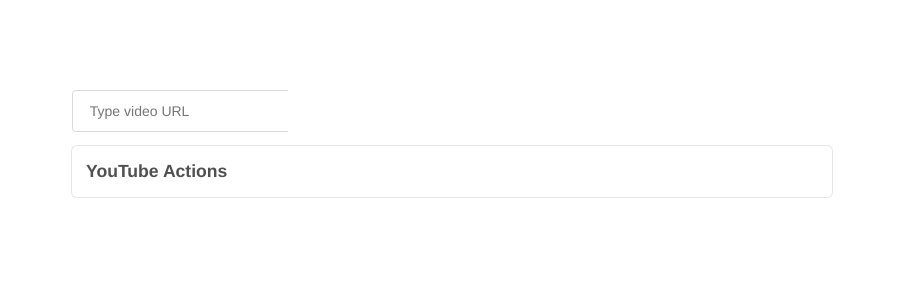
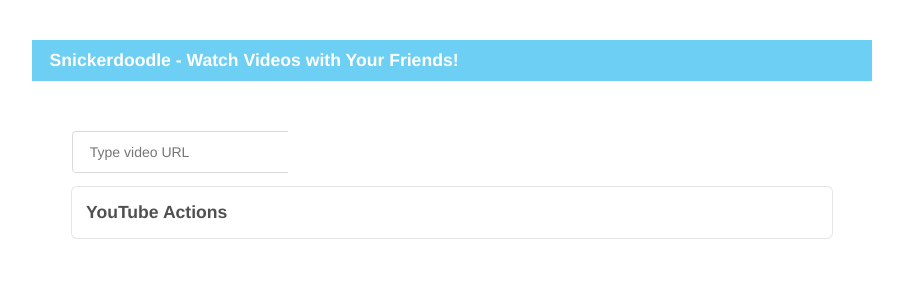
Before and after one commit to zach-taylor/snickerdoodle, a Flask app: page /video in a window 1280 px wide. Shown: the top 300 px of the page, without its empty margins (188-1091 px from the left). Run offline with Flask 2, Linux system fonts and the light colour scheme; some libraries are stand-ins or nearby versions.

Commit message:
Minor tweaks and changes

```diff
--- a/templates/home.html
+++ b/templates/home.html
@@ -22,7 +22,7 @@
       <div class="jumbotron" id="jumbo-thing">
         <img class="img-polaroid">
         <h1>Watch Videos with Your Friends</h1>
-        <p class="lead">Youtube, Vimeo, DailyMotion, Justin.tv, and more. All in one playlist.</p>
+        <p class="lead">Youtube, Vimeo, DailyMotion, and more. All in one playlist.</p>
         <p><a class="btn btn-success btn-lg" href="#">Sign up now!</a></p>
       </div>
       <div class="row marketing"></div>
--- a/templates/video.html
+++ b/templates/video.html
@@ -1,12 +1,16 @@
 {% extends "base.html" %}
-
+<head>
 {% block title %}Video - Snickerdoodle{% endblock %}
 
 {% block css %}
     <link rel="stylesheet" href="/static/lib/semantic/css/semantic.css" />
 {% endblock %}
 
+</head>
 {% block content %}
+<h4 class="ui inverted blue block header">
+  Snickerdoodle - Watch Videos with Your Friends!
+</h4>
 <div class="content">
     <div id="player"></div>
     <div class="ui action input">
```
